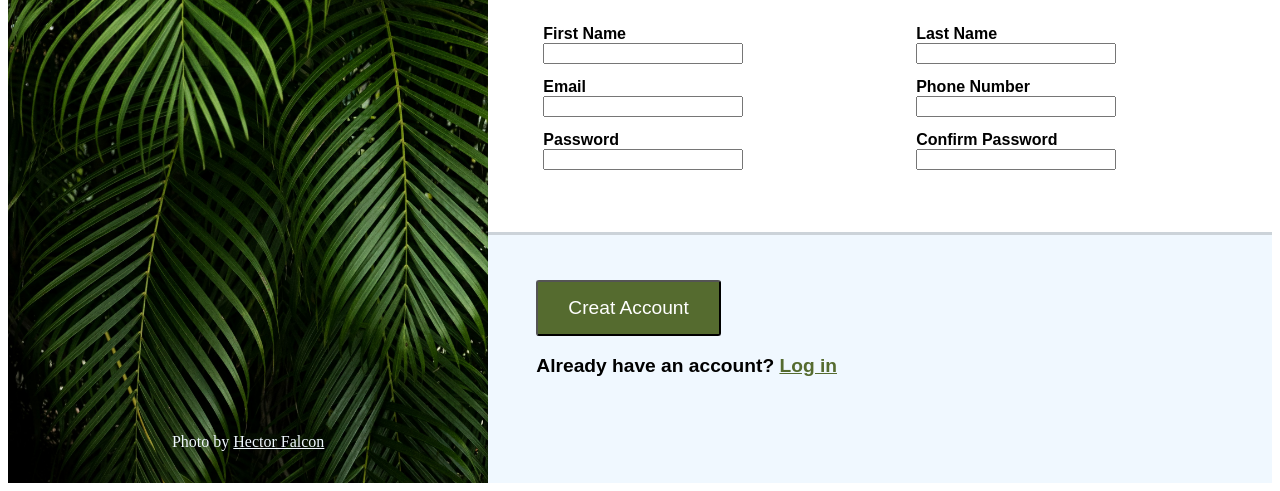
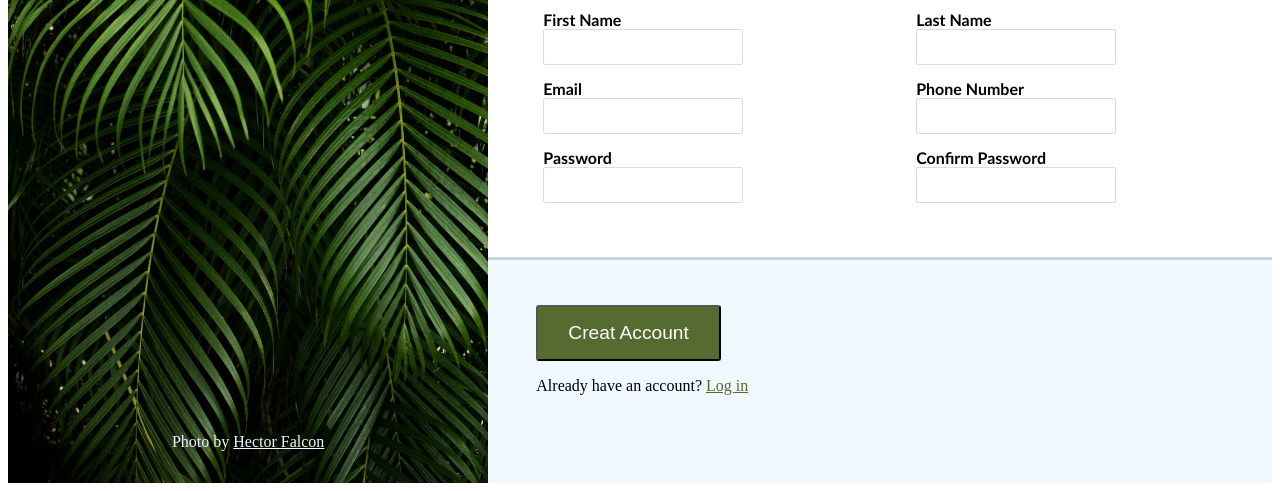
Before and after one commit to zhengchen1025/odin-sign-up-form, a plain HTML site: page index.html in a window 1280 px wide. Shown: the part 325-816 px from the top of the page. Drawn offline with Linux system fonts and the light colour scheme.

Commit message:
add more css, all done

```diff
--- a/index.html
+++ b/index.html
@@ -37,40 +37,57 @@
         <div class="form-part">
           <div class="r-p2">
             <p>Let's do this!</p>
-            <form action="" class="form-content">
+            <form
+              action="/submit-form"
+              method="post"
+              class="form-content"
+              id="myForm"
+            >
               <div class="form-row">
                 <div class="form-group">
                   <label for="first-name">First Name</label>
-                  <input type="text" id="first-name" />
+                  <input type="text" id="first-name" name="first-name" />
                 </div>
 
                 <div class="form-group">
                   <label for="last-name">Last Name</label>
-                  <input type="text" id="last-name" />
+                  <input type="text" id="last-name" name="last-name" />
                 </div>
               </div>
 
               <div class="form-row">
                 <div class="form-group">
                   <label for="user-email">Email</label>
-                  <input type="email" id="user-email" />
+                  <input type="email" id="user-email" name="user-email" />
                 </div>
 
                 <div class="form-group">
                   <label for="user-phone-number">Phone Number</label>
-                  <input type="number" id="user-phone-number" />
+                  <input
+                    type="number"
+                    id="user-phone-number"
+                    name="user-phone-number"
+                  />
                 </div>
               </div>
 
               <div class="form-row">
                 <div class="form-group">
                   <label for="user-password">Password</label>
-                  <input type="password" id="user-password" />
+                  <input
+                    type="password"
+                    id="user-password"
+                    name="user-password"
+                  />
                 </div>
 
                 <div class="form-group">
                   <label for="user-confirm-password">Confirm Password</label>
-                  <input type="password" id="user-confirm-password" />
+                  <input
+                    type="password"
+                    id="user-confirm-password"
+                    name="user-confirm-password"
+                  />
                 </div>
               </div>
             </form>
@@ -78,7 +95,9 @@
         </div>
 
         <div class="r-p3">
-          <button type="submit" id="submit-button">Creat Account</button>
+          <button type="submit" id="submit-button" form="myForm">
+            Creat Account
+          </button>
           <p>
             Already have an account? <a href="" class="log-in-text">Log in</a>
           </p>
--- a/styles.css
+++ b/styles.css
@@ -67,7 +67,7 @@ a {
   font-weight: bold;
 }
 .form-part {
-  height: 35%;
+  height: 40%;
   background-color: white;
   box-shadow: 0px 3px 0px 0px rgba(0, 0, 0, 0.15);
 }
@@ -82,14 +82,14 @@ a {
 
 label {
   font-size: 1rem;
+  font-family: "Trebuchet MS", "Lucida Sans Unicode", "Lucida Grande",
+    "Lucida Sans", Arial, sans-serif;
 }
 
 .r-p3 {
   margin-left: 3rem;
   margin-top: 3rem;
-  font-size: 1.2rem;
-  font-family: Arial, Helvetica, sans-serif;
-  font-weight: bold;
+  font-size: 1rem;
 }
 
 .form-row {
@@ -111,6 +111,22 @@ label {
 
 input {
   max-width: 200px;
+  border-color: gainsboro;
+  border-style: solid;
+  border-width: 1px;
+  border-radius: 2px;
+  padding: 6px;
+  font-size: 1.2rem;
+}
+
+input:invalid {
+  border-color: red;
+  border-radius: 2px;
+}
+input:focus {
+    border-color: cornflowerblue;
+    box-shadow: 3px 3px 2px cornflowerblue;
+
 }
 /* id */
 
@@ -135,6 +151,10 @@ input {
   color: white;
 }
 
+#submit-button:hover {
+    background-color: olivedrab;
+}
+
 /* font-face */
 
 @font-face {
```
